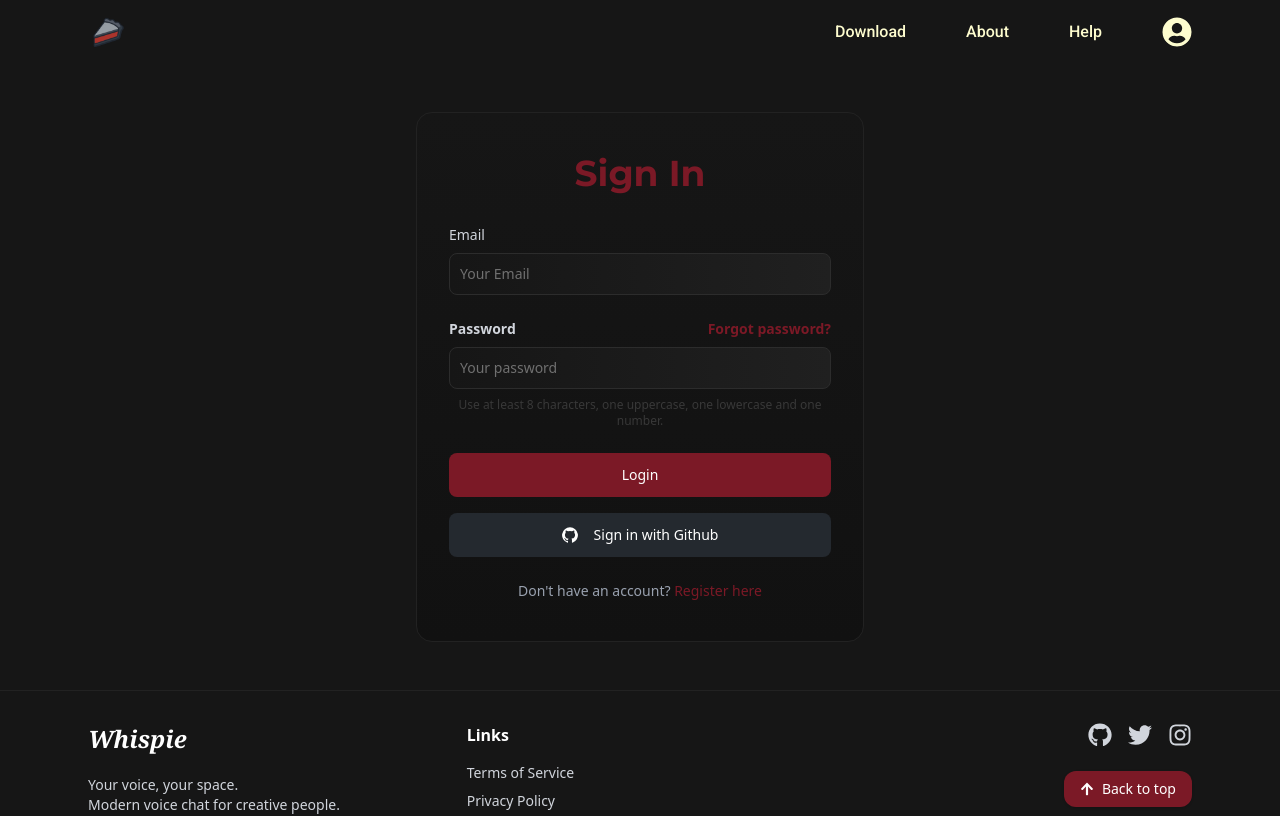
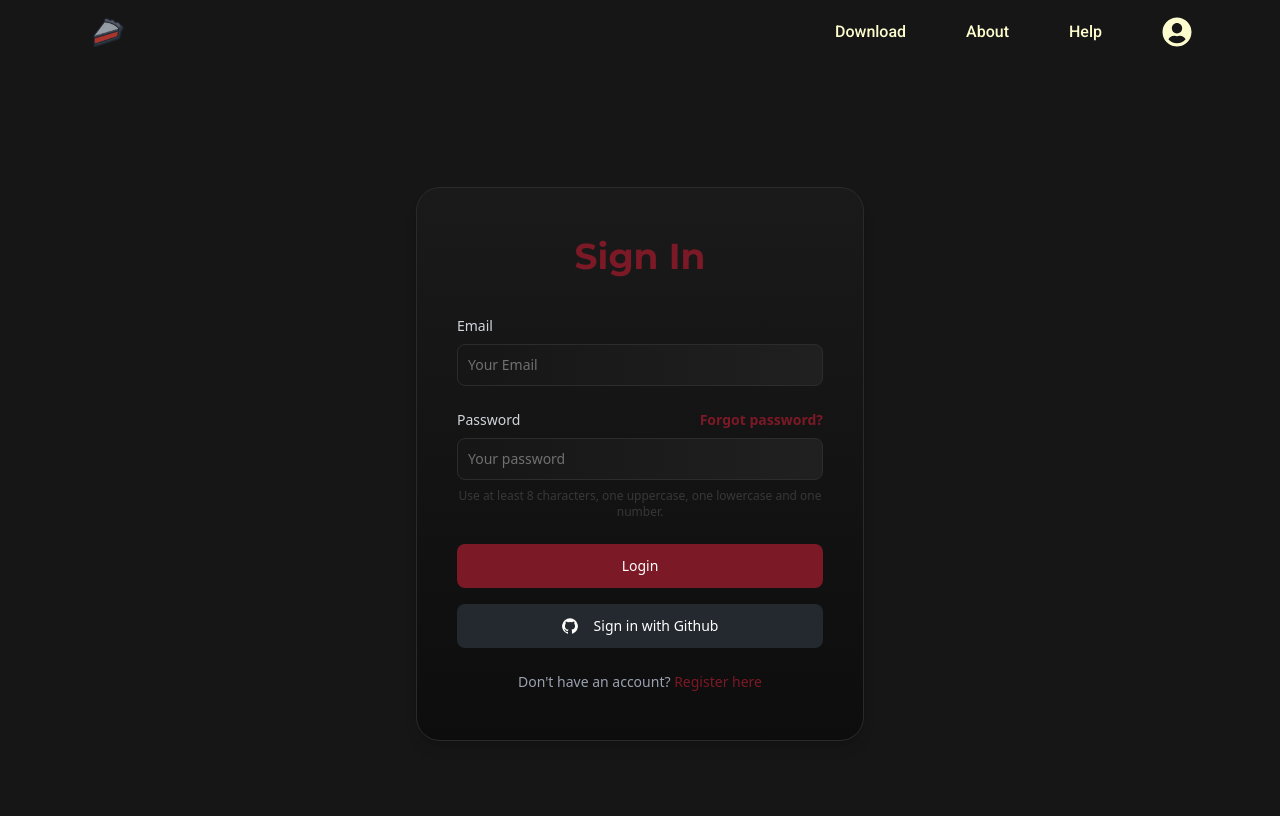
Before and after one commit to whispie-app/frontend, a React (Vite) app: page /login in a window 1280 px wide. Shown: the top 816 px of the page. Built offline with nearby package versions, Linux system fonts and the light colour scheme.

Commit message:
refactor(login-page): improve structure and form handling
Refactored the LoginPage component to enhance readability, maintainability, and user experience.
Simplified layout, optimized form validation, and aligned styling with the project's design standards.

```diff
--- a/src/pages/LoginPage.tsx
+++ b/src/pages/LoginPage.tsx
@@ -1,4 +1,4 @@
-import { useState, FormEvent } from "react";
+import React, { useState } from "react";
 import { Link } from "react-router-dom";
 import { motion } from "framer-motion";
 import { Input } from "../components/ui/Input";
@@ -20,7 +20,7 @@ function LoginPage() {
 
   const [error, setError] = useState("");
 
-  const handleSubmit = async (e: FormEvent) => {
+  const handleSubmit = async (e: React.FormEvent<HTMLFormElement>) => {
     e.preventDefault();
     setError("");
 
@@ -38,31 +38,55 @@ function LoginPage() {
   };
 
   return (
-    <div className="min-h-screen flex flex-col bg-[#161616]">
+    <div className="flex flex-col bg-[#161616] ">
       <Header />
       <motion.div
-        className="flex-1 flex items-center justify-center py-12 px-4 sm:px-6 lg:px-8"
-        initial={{ opacity: 0, y: 20 }}
+        className="flex-1 flex items-center justify-center min-h-screen"
+        initial={{ opacity: 0, y: 30 }}
         animate={{ opacity: 1, y: 0 }}
-        transition={{ duration: 0.5 }}
+        transition={{ duration: 0.6, ease: "easeInOut" }}
       >
-        <div className="bg-gradient-to-b from-[#161616] to-[#111111] max-w-md w-full rounded-2xl px-8 py-10 border border-[#222222]">
         <motion.div
-            initial={{ opacity: 0 }}
-            animate={{ opacity: 1 }}
-            transition={{ delay: 0.2 }}
+          className="bg-gradient-to-b from-[#1a1a1a] to-[#0d0d0d] w-full max-w-md rounded-3xl px-10 py-12 flex flex-col  border border-[#2a2a2a] shadow-lg"
+          initial={{ opacity: 0, scale: 0.95 }}
+          animate={{ opacity: 1, scale: 1 }}
+          transition={{ duration: 0.5, ease: "easeOut" }}
         >
-            <h2 className="text-4xl font-bold text-center secFont text-[#7b1926] mb-8">
+          <h2 className="text-4xl font-bold text-center secFont text-[#7b1926] mb-10">
             Sign In
           </h2>
 
           {error && (
-              <div className="mb-4 p-3 text-sm text-red-500 bg-red-100/10 rounded-lg">
+            <motion.div
+              initial={{ opacity: 0, y: -10 }}
+              animate={{ opacity: 1, y: 0 }}
+              transition={{ duration: 0.4, ease: "easeOut" }}
+              className="mb-4 p-3 text-sm text-red-500 bg-red-100/10 rounded-lg w-full text-center"
+            >
               {error}
-              </div>
+            </motion.div>
           )}
 
-            <form onSubmit={handleSubmit} className="space-y-6">
+          <motion.form
+            onSubmit={handleSubmit}
+            className="space-y-6 w-full"
+            initial="hidden"
+            animate="visible"
+            variants={{
+              hidden: { opacity: 0 },
+              visible: {
+                opacity: 1,
+                transition: { staggerChildren: 0.15 },
+              },
+            }}
+          >
+            <motion.div
+              variants={{
+                hidden: { opacity: 0, y: 15 },
+                visible: { opacity: 1, y: 0 },
+              }}
+              transition={{ duration: 0.4, ease: "easeOut" }}
+            >
               <Input
                 label="Email"
                 type="email"
@@ -71,22 +95,29 @@ function LoginPage() {
                 required
                 placeholder="Your Email"
               />
+            </motion.div>
 
+            <motion.div
+              variants={{
+                hidden: { opacity: 0, y: 15 },
+                visible: { opacity: 1, y: 0 },
+              }}
+              transition={{ duration: 0.4, ease: "easeOut" }}
+            >
               <div>
-                <div>
-                  <div>
+                <div className="flex justify-between items-center mb-2">
+                  <label htmlFor="password" className="text-gray-300 text-sm">
+                    Password
+                  </label>
                   <Link
                     to="/forgot-password"
-                      className="text-sm font-semibold flex justify-between text-[#7b1926] hover:text-[#530101]"
+                    className="text-sm font-semibold text-[#7b1926] hover:text-[#530101] transition-colors"
                   >
-                      <label htmlFor="" className="text-gray-300">
-                        Password
-                      </label>
                     Forgot password?
                   </Link>
                 </div>
-                  <div className=" items-center justify-between mb-2">
                 <Input
+                  id="password"
                   type="password"
                   label=""
                   value={form.password}
@@ -96,15 +127,21 @@ function LoginPage() {
                   required
                   placeholder="Your password"
                 />
-                  </div>
-                </div>
                 <p className="mt-2 text-xs text-[#ffffff28] text-center">
                   Use at least 8 characters, one uppercase, one lowercase and
                   one number.
                 </p>
               </div>
+            </motion.div>
 
-              <div className="flex flex-col gap-4">
+            <motion.div
+              className="flex flex-col gap-4"
+              variants={{
+                hidden: { opacity: 0, y: 15 },
+                visible: { opacity: 1, y: 0 },
+              }}
+              transition={{ duration: 0.4, ease: "easeOut" }}
+            >
               <Button type="submit" variant="primary" fullWidth>
                 Login
               </Button>
@@ -133,20 +170,26 @@ function LoginPage() {
                 </svg>
                 Sign in with Github
               </Button>
-              </div>
+            </motion.div>
 
-              <p className="text-sm text-gray-400 text-center">
+            <motion.p
+              className="text-sm text-gray-400 text-center"
+              variants={{
+                hidden: { opacity: 0, y: 10 },
+                visible: { opacity: 1, y: 0 },
+              }}
+              transition={{ duration: 0.4, ease: "easeOut" }}
+            >
               Don't have an account?{" "}
               <Link
                 to="/register"
-                  className="font-medium text-[#7b1926] hover:text-[#530101]"
+                className="font-medium text-[#7b1926] hover:text-[#530101] transition-colors"
               >
                 Register here
               </Link>
-              </p>
-            </form>
+            </motion.p>
+          </motion.form>
         </motion.div>
-        </div>
       </motion.div>
       <Footer />
     </div>
```
Lines whose indentation alone changed are shown as unchanged.
